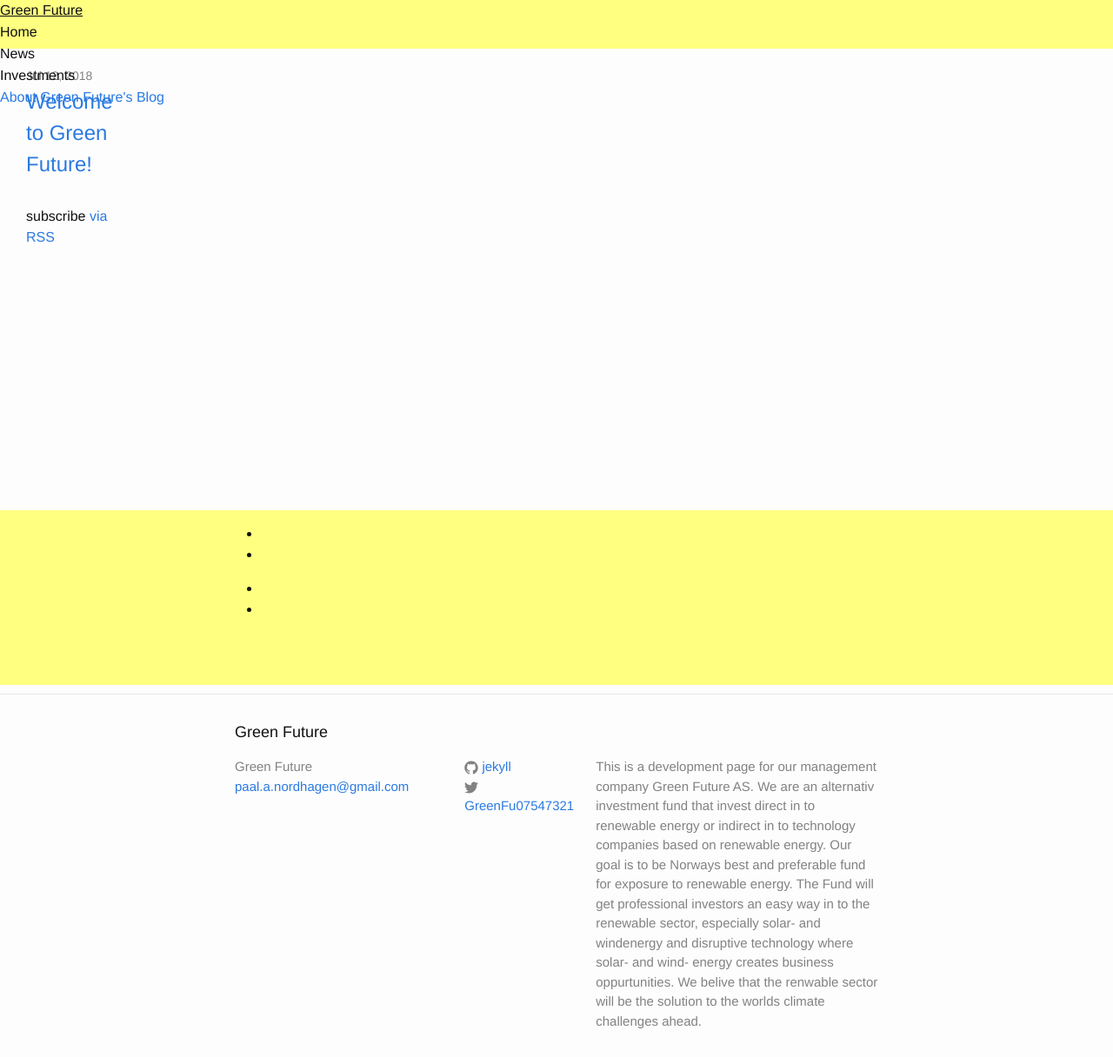
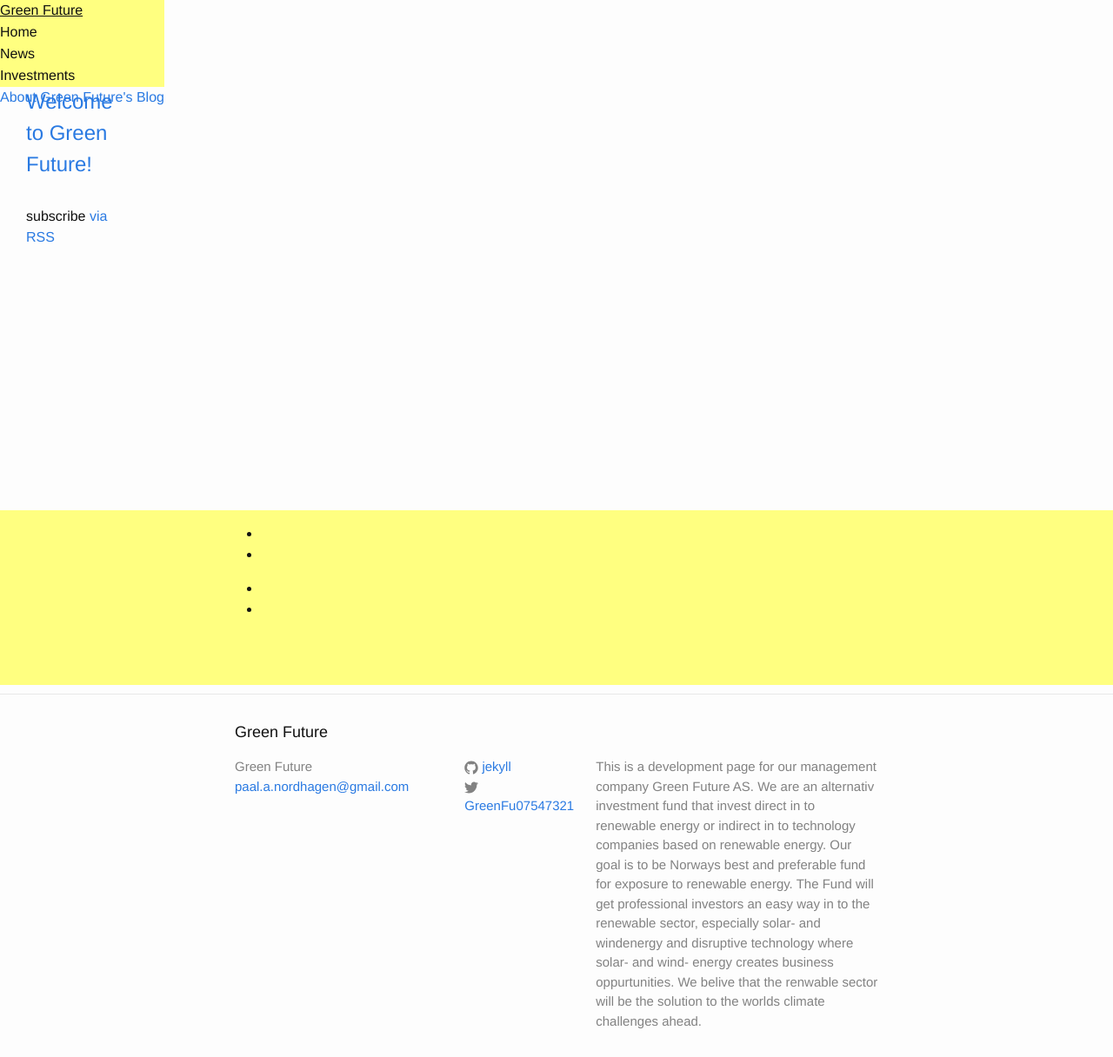
Before and after one commit to Paal-August/Paal-August.github.io, a Jekyll site: the page built from index.html, in a window 1280 px wide and 1216 px high. Shown: the whole window at 87% size. Built offline with Jekyll 4.4.1, drawn with Linux system fonts in a browser that asks for light colours.

Commit message:
Update _layout.scss

```diff
--- a/_sass/_layout.scss
+++ b/_sass/_layout.scss
@@ -14,9 +14,9 @@
 
 .site-header {
   display:grid;
-  height:56px;
+  height:100px;
   grid-gap: 1px;
-  width:100%;
+ /* width:100%;*/
   position:fixed;
   background-color:rgb(255, 255, 128);
   grid-area: 1 / 1 / 2/8;
```
